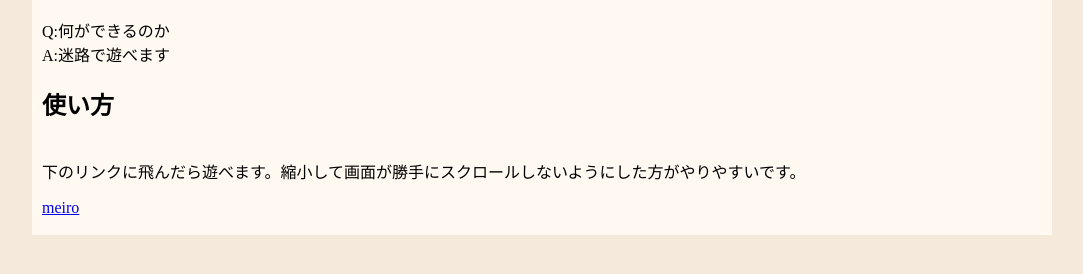
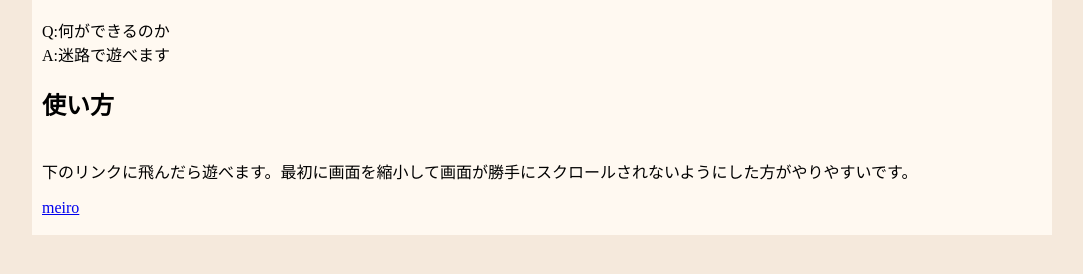
Before and after one commit to anomori/anomori.github.io, a plain HTML site: page index.html in a window 1280 px wide. Shown: the part 126-400 px from the top of the page, without its empty margins (98-1181 px from the left). Drawn offline with Linux system fonts and the light colour scheme.

Commit message:
Update index.html

```diff
--- a/index.html
+++ b/index.html
@@ -18,7 +18,7 @@
 		</p>
 		<p>
 			<h2>使い方</h2><br>
-			下のリンクに飛んだら遊べます。縮小して画面が勝手にスクロールしないようにした方がやりやすいです。
+			下のリンクに飛んだら遊べます。最初に画面を縮小して画面が勝手にスクロールされないようにした方がやりやすいです。
 		</p>
 		<p>
 			<a href="https://openprocessing.org/sketch/2092377#">meiro</a>
```
